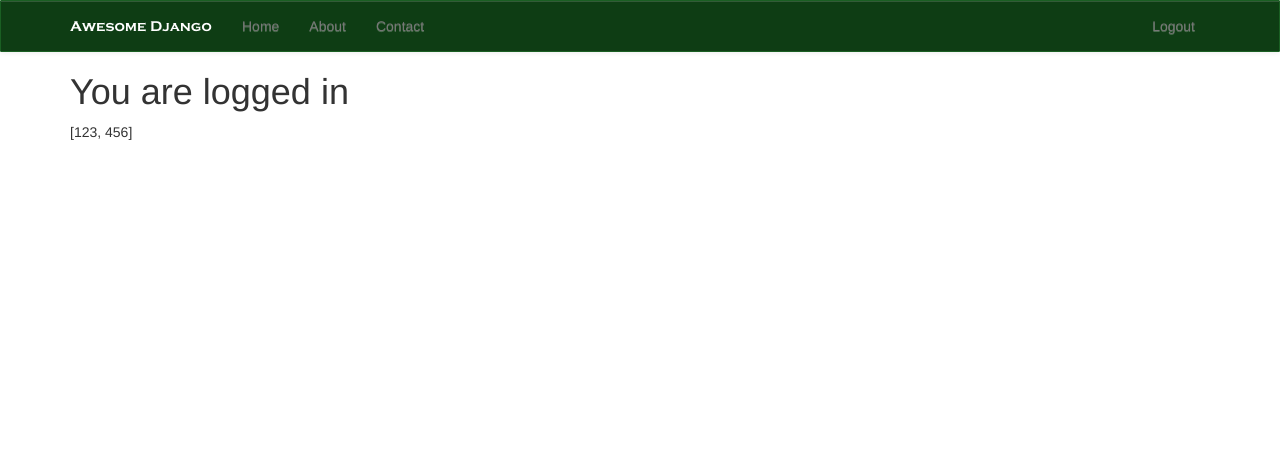
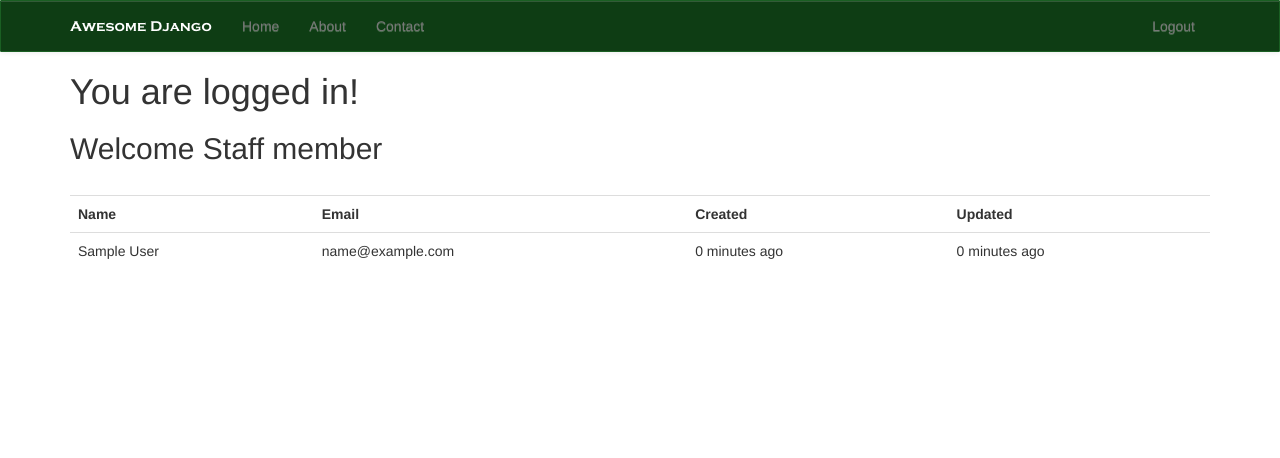
Before and after one commit to belzeba/tutorials, a Django app: page / in a window 1280 px wide. Shown: the top 458 px of the page. Run offline with Django 3.2, Linux system fonts and the light colour scheme; a user stored in the database is signed in; tables that the repository leaves empty hold one stand-in row (values such as "Sample post"); some libraries are stand-ins or nearby versions.

Commit message:
Added queryset and table

```diff
--- a/django/Try_Django_18/newsletter/views.py
+++ b/django/Try_Django_18/newsletter/views.py
@@ -1,6 +1,7 @@
 from django.shortcuts import render
 
 from .forms import SignUpForm
+from .models import SignUp
 
 
 # Create your views here.
@@ -41,10 +42,16 @@ def home(request):
             "title": "Thank you!",
         }
 
-    # Check if user is authenticated and do stuff
+    # Check if user is authenticated, and staff member. If true get all sign ups
     if request.user.is_authenticated() and request.user.is_staff:
+        # Get all sign ups and order them by timestamp (desc)
+        queryset = SignUp.objects.all().order_by('-timestamp')
+
+        # Below would filter the queryset by name (like)
+        # queryset = SignUp.objects.all().order_by('-timestamp').filter(full_name__icontains="karri")
+
         context = {
-            "queryset": [123, 456],
+            "queryset": queryset,
         }
 
     # Return the template with context
--- a/django/Try_Django_18/templates/home.html
+++ b/django/Try_Django_18/templates/home.html
@@ -56,8 +56,32 @@
 {# Make block that shows in base.html -template block #}
 {% block content %}
     {% if request.user.is_authenticated %}
-        <h1>You are logged in</h1>
-        {{ queryset }}
+        <h1>You are logged in!</h1>
+
+        {# If queryset is set, user is member of staff #}
+        {% if queryset %}
+            <h2>Welcome Staff member</h2>
+            <br>
+            {# Make table where to put queryset #}
+            <table class="table">
+            <tr>
+                <th>Name</th>
+                <th>Email</th>
+                <th>Created</th>
+                <th>Updated</th>
+            </tr>
+            {# Iterate through the queryset #}
+            {% for object in queryset %}
+                <tr>
+                    <td>{{ object.full_name }}</td>
+                    <td>{{ object }}</td>
+                    <td>{{ object.timestamp|timesince }} ago</td>
+                    <td>{{ object.updated|timesince }} ago</td>
+                </tr>
+            {% endfor %}
+            </table>
+
+        {% endif %}
     {% else %}
         <div class="row">
             <div class="col-sm-3 pull-right">
```
